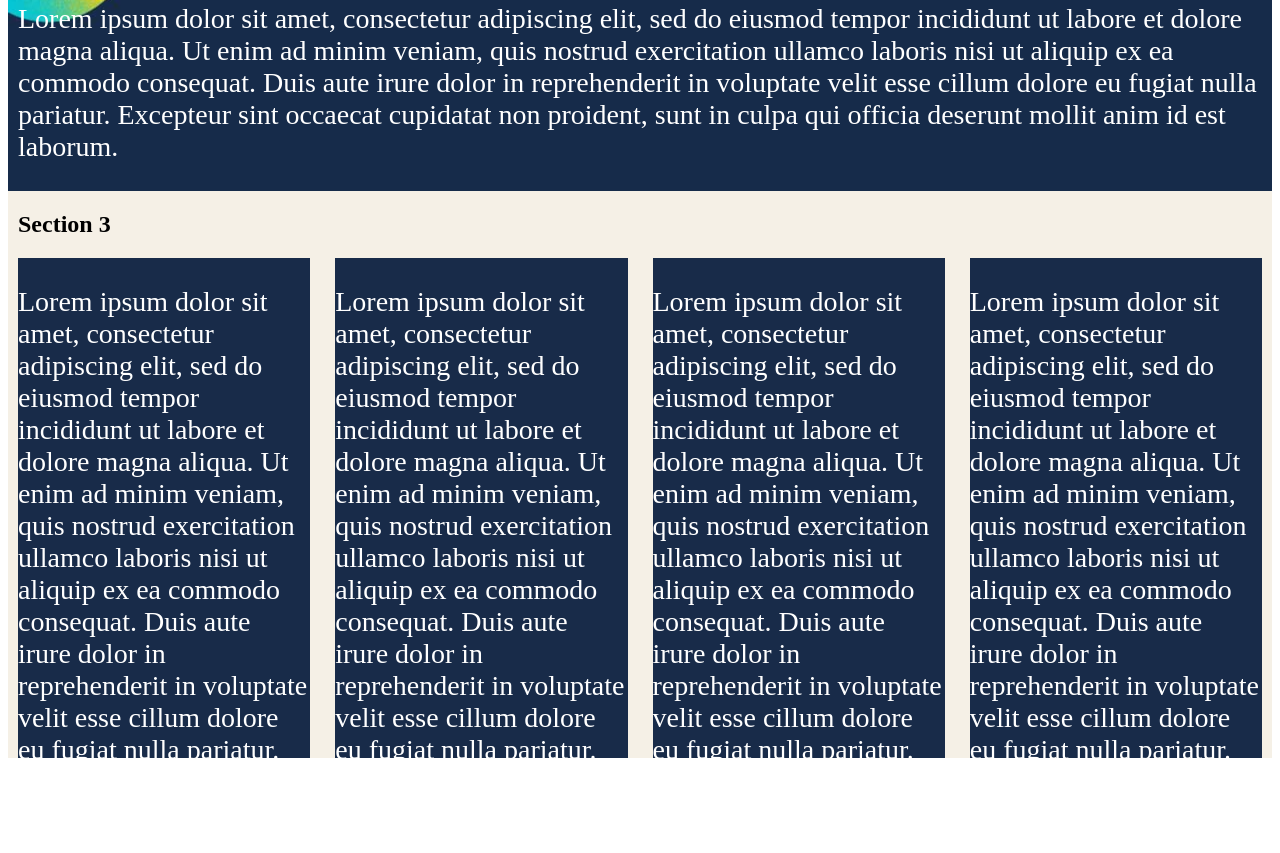
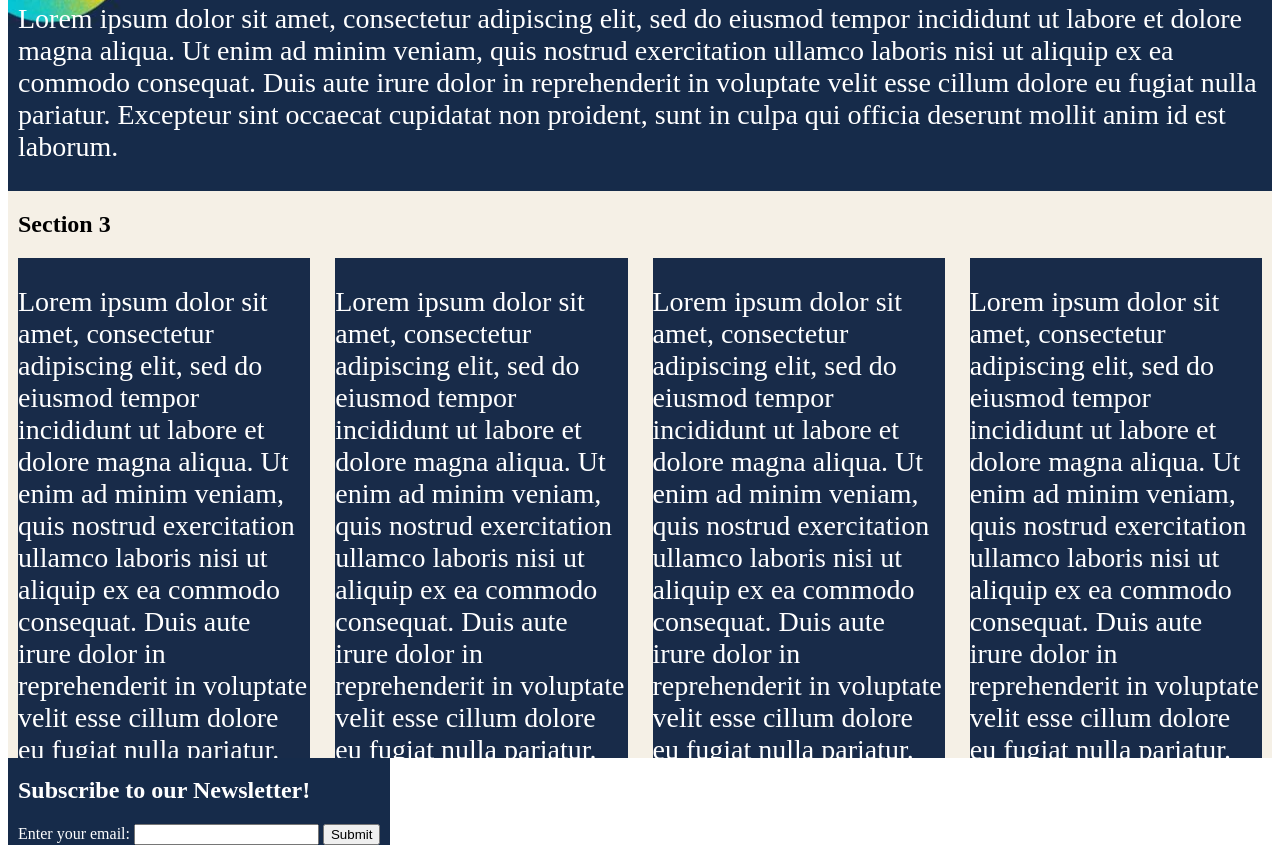
Before and after one commit to gregoryweber/CSE-110-lab-1, a plain HTML site: page index.html in a window 1280 px wide. Shown: the part 1449-2302 px from the top of the page. Before the commit the page ends 2215 px from the top, so only its background shows below. Drawn offline with Linux system fonts and the light colour scheme.

Commit message:
Task 4 done

```diff
--- a/index.html
+++ b/index.html
@@ -82,5 +82,13 @@
         </div>
       </div>
     </div>
+    <div id="section-4">
+      <h2>Subscribe to our Newsletter!</h2>
+      <form action="https://www.w3schools.com/action_page.php">
+        <label for="email">Enter your email:</label>
+        <input id="email" type="email" name="email"/>
+        <input type="submit" value="Submit">
+      </form>
+    </div>
   </body>
 </html>
--- a/styles.css
+++ b/styles.css
@@ -50,6 +50,19 @@
 }
 
 #section-3 img {
+  max-width: 100%;
+}
+
+#section-4 {
+  background-image: url("bg-orbs-1.jpg");
+  color: white;
+  display: inline-block;
+  scroll-margin-top: 147px;
+  padding-left: 10px;
+  padding-right: 10px;
+}
+
+#section-4 img {
   max-width: 100%;
 }
 
```
